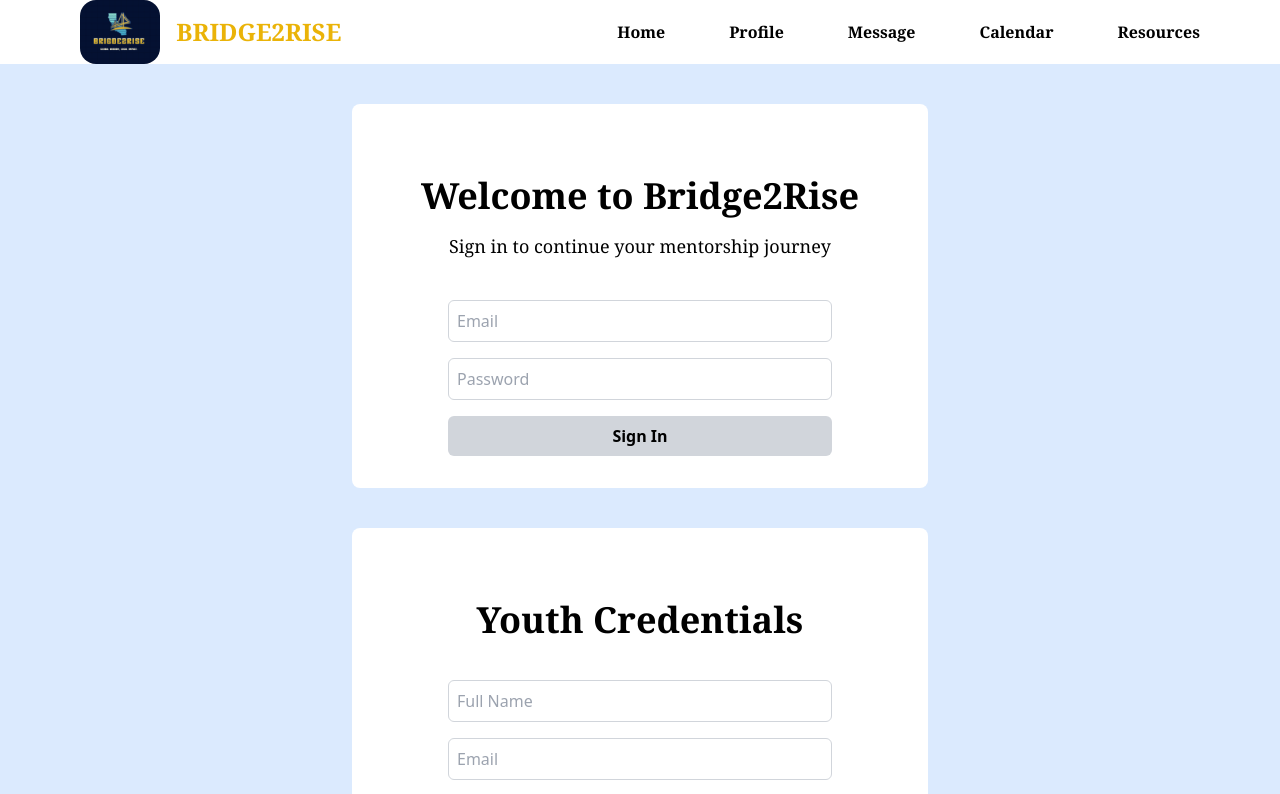
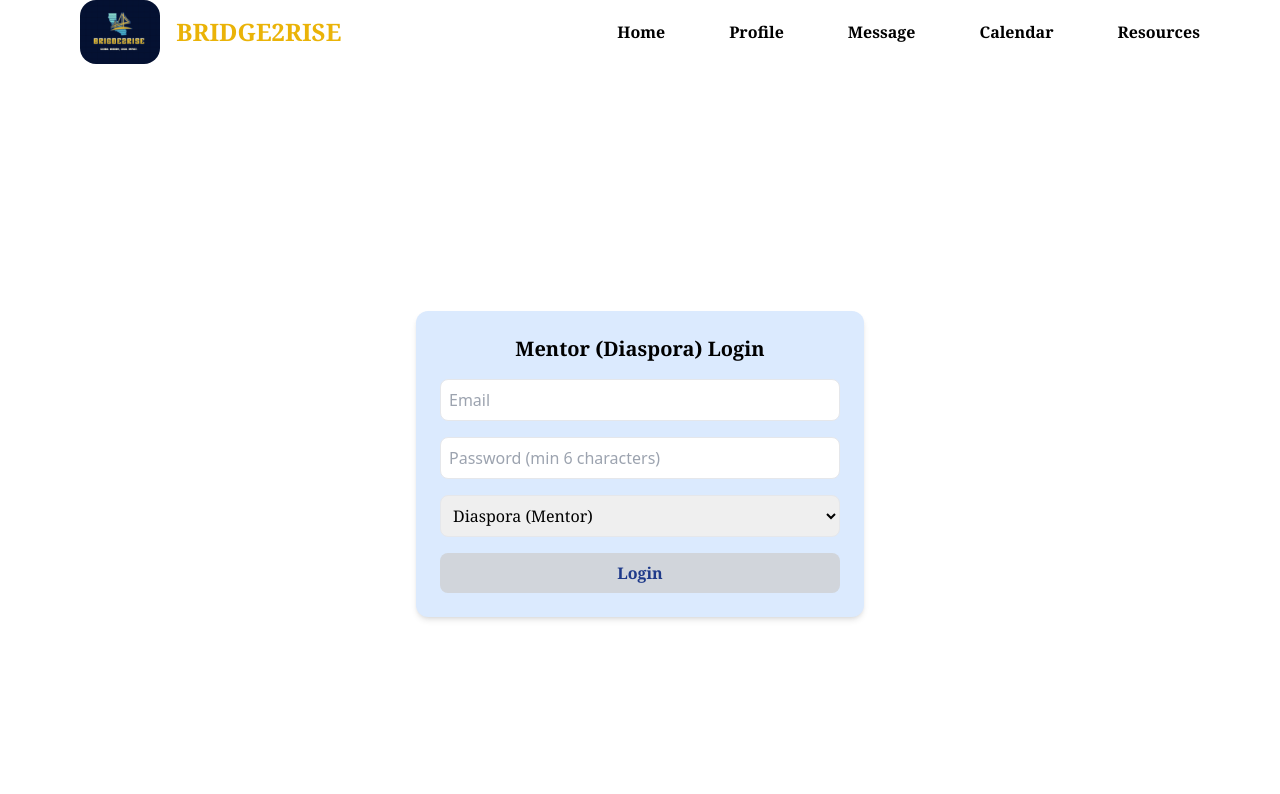
Before and after one commit to Munezero26200/bridge-to-rise, a React (Vite) app: page / in a window 1280 px wide. Shown: the top 794 px of the page. Built offline with nearby package versions, Linux system fonts and the light colour scheme.

Commit message:
here is login form for Diaspora

```diff
--- a/src/components/loginPage.jsx
+++ b/src/components/loginPage.jsx
@@ -1,22 +1,58 @@
-export default function LoginPage() {
-    return (
-        <div className="bg-blue-100  flex flex-col items-center justify-center">
-            <div className="bg-white rounded-lg p-8 mt-10 flex flex-col items-center w-full max-w-xl">
-            {/* words */}
-            <div>
-                <h1 className="text-4xl font-bold font-serif text-black text-center mt-10">Welcome to Bridge2Rise</h1>
-                <p className="text-center mt-4 text-lg font-serif font-normal">Sign in to continue your mentorship journey</p>
-            </div>
-            {/* form */}
-            <div className="flex justify-center mt-10">
-                <form className="flex flex-col space-y-4 w-96">
-                    <input type="email" placeholder="Email" className="border border-gray-300 rounded-md p-2" />
-                    <input type="password" placeholder="Password" className="border border-gray-300 rounded-md p-2" />
-                    <button type="submit" className="bg-gray-300 text-black  font-bold py-2 rounded-md hover:bg-gray-400 transition duration-300">Sign In</button>
-                </form>
-            </div>
-            </div>
+import React, { useState } from "react";
 
-        </div>
-    );
+export default function MentorLogin() {
+  const [formData, setFormData] = useState({ email: "", password: "", role: "Mentor" });
+
+  const handleSubmit = (e) => {
+    e.preventDefault();
+    if (formData.password.length < 6) {
+      alert("Password must be at least 6 characters");
+      return;
+    }
+    console.log("Mentor Login:", formData);
+    alert(`Welcome ${formData.role}: ${formData.email}`);
+  };
+
+  return (
+    <div className="min-h-screen flex items-center justify-center bg-white p-6">
+      <div className="w-full max-w-md bg-blue-100 shadow-md rounded-xl p-6">
+        <h2 className="text-xl font-semibold text-center mb-4 font-serif">
+          Mentor (Diaspora) Login
+        </h2>
+        <form onSubmit={handleSubmit} className="space-y-4">
+          <input
+            type="email"
+            placeholder="Email"
+            value={formData.email}
+            onChange={(e) => setFormData({ ...formData, email: e.target.value })}
+            className="w-full border rounded-lg p-2 focus:outline-none focus:ring-2 focus:ring-blue-400"
+            required
+          />
+          <input
+            type="password"
+            placeholder="Password (min 6 characters)"
+            value={formData.password}
+            onChange={(e) => setFormData({ ...formData, password: e.target.value })}
+            className="w-full border rounded-lg p-2 focus:outline-none focus:ring-2 focus:ring-blue-400"
+            required
+            minLength={6}
+          />
+          <select
+            value={formData.role}
+            onChange={(e) => setFormData({ ...formData, role: e.target.value })}
+            className="w-full border font-serif rounded-lg p-2 focus:outline-none focus:ring-2 focus:ring-blue-400"
+          >
+            <option value="Mentor">Diaspora (Mentor)</option>
+            <option value="Mentee">Local (Mentee)</option>
+          </select>
+          <button
+            type="submit"
+            className="w-full bg-gray-300 text-blue-900 p-2 rounded-lg transition font-serif font-semibold"
+          >
+            Login
+          </button>
+        </form>
+      </div>
+    </div>
+  );
 }
```
